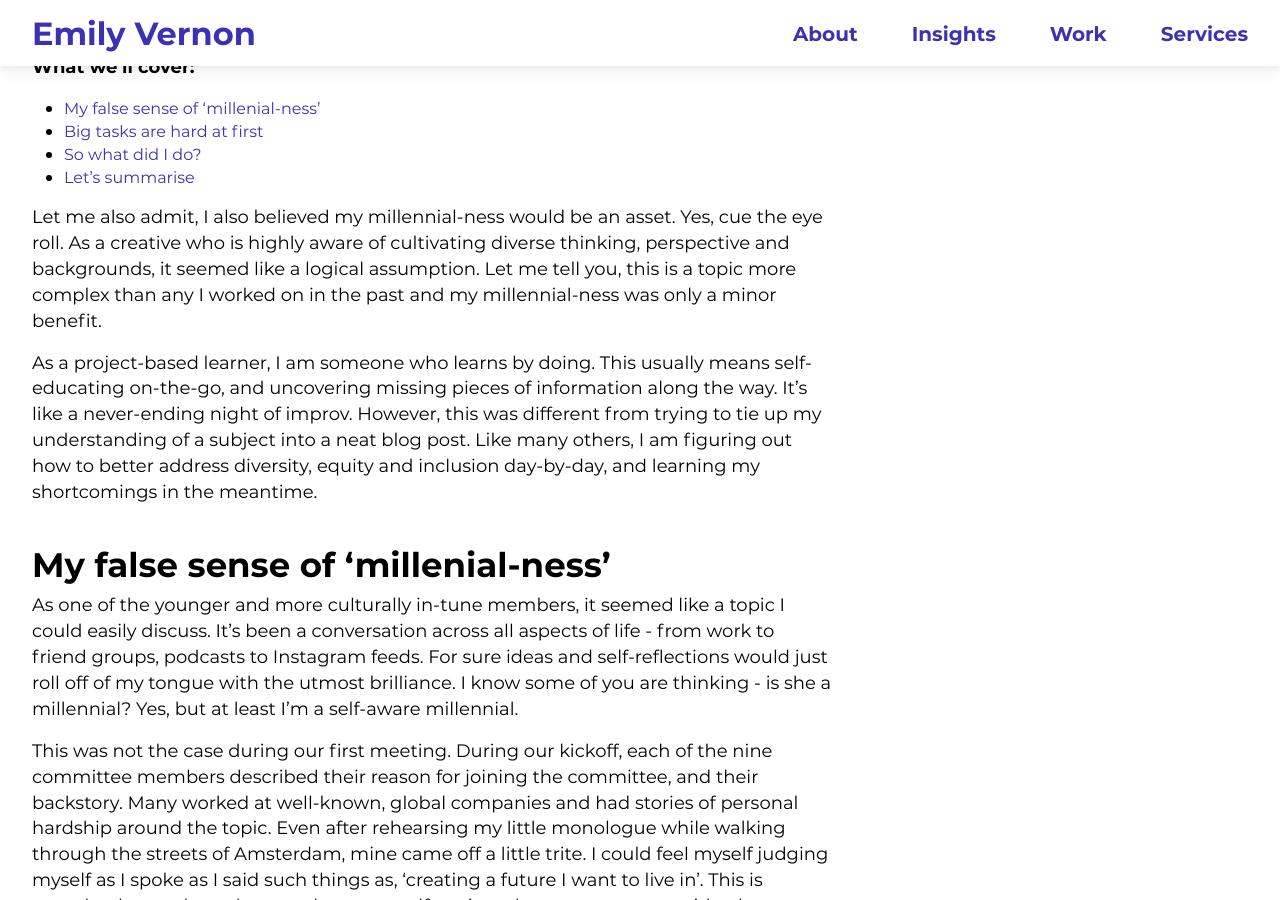
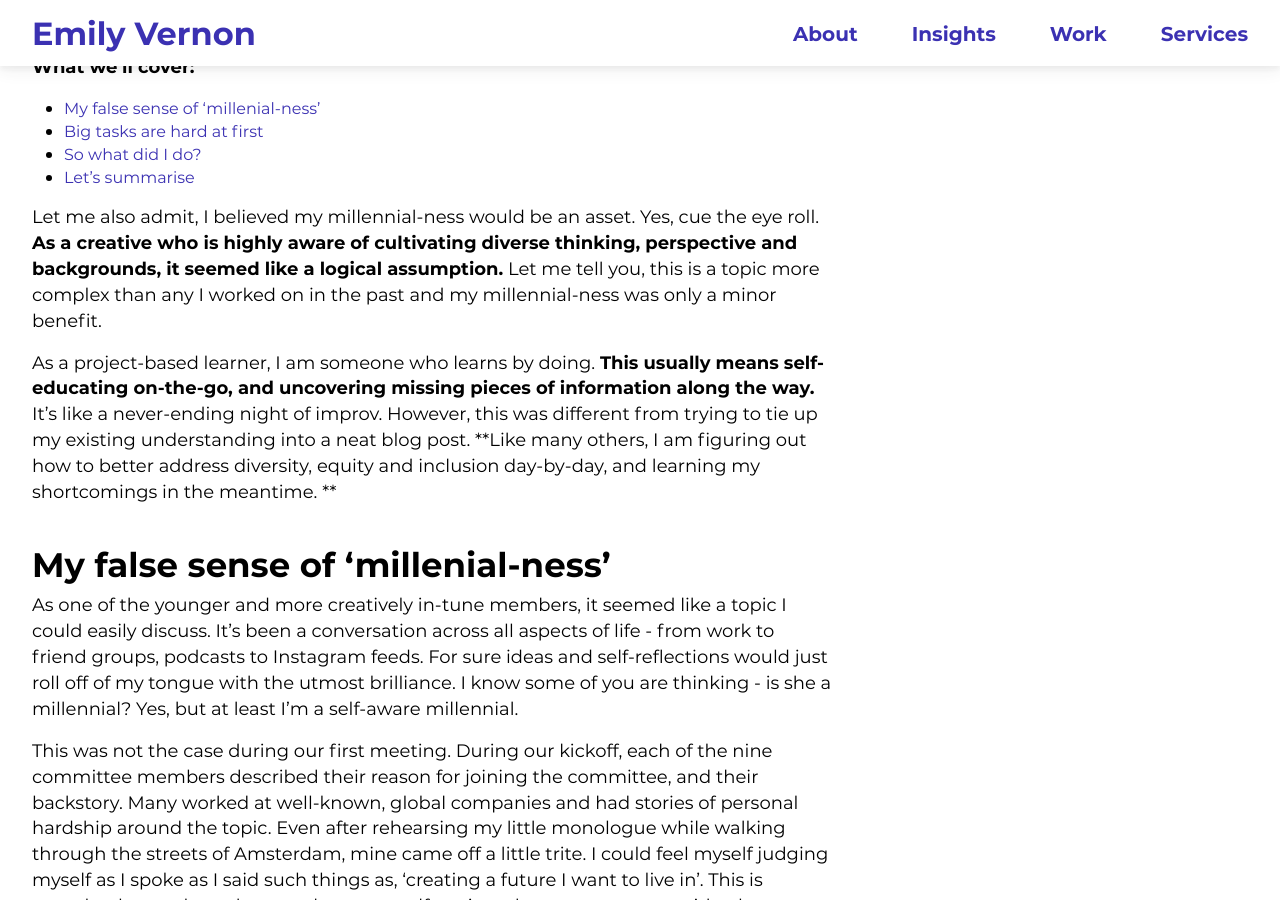
Before and after one commit to emilygv/emilyvernon.com, a Jekyll site: the page built from _posts/2022-08-21-learnings-from-participating-on-a-DEI-committee-part-I.md, in a window 1280 px wide and 900 px high, scrolled down 775 px. Built offline with Jekyll 4.4.1, drawn with Linux system fonts in a browser that asks for light colours.

Commit message:
Update 2022-08-21-learnings-from-participating-on-a-DEI-committee-part-I.md

```diff
--- a/_posts/2022-08-21-learnings-from-participating-on-a-DEI-committee-part-I.md
+++ b/_posts/2022-08-21-learnings-from-participating-on-a-DEI-committee-part-I.md
@@ -15,13 +15,13 @@ further_reading:
 * TOC
 {:toc}
 
-Let me also admit, I also believed my millennial-ness would be an asset. Yes, cue the eye roll. As a creative who is highly aware of cultivating diverse thinking, perspective and backgrounds, it seemed like a logical assumption. Let me tell you, this is a topic more complex than any I worked on in the past and my millennial-ness was only a minor benefit.
+Let me also admit, I believed my millennial-ness would be an asset. Yes, cue the eye roll. **As a creative who is highly aware of cultivating diverse thinking, perspective and backgrounds, it seemed like a logical assumption.** Let me tell you, this is a topic more complex than any I worked on in the past and my millennial-ness was only a minor benefit.
 
-As a project-based learner, I am someone who learns by doing. This usually means self-educating on-the-go, and uncovering missing pieces of information along the way. It’s like a never-ending night of improv. However, this was different from trying to tie up my understanding of a subject into a neat blog post. Like many others, I am figuring out how to better address diversity, equity and inclusion day-by-day, and learning my shortcomings in the meantime.
+As a project-based learner, I am someone who learns by doing. **This usually means self-educating on-the-go, and uncovering missing pieces of information along the way.** It’s like a never-ending night of improv. However, this was different from trying to tie up my existing understanding into a neat blog post. **Like many others, I am figuring out how to better address diversity, equity and inclusion day-by-day, and learning my shortcomings in the meantime. **
 
 ## My false sense of ‘millenial-ness’
 
-As one of the younger and more culturally in-tune members, it seemed like a topic I could easily discuss. It’s been a conversation across all aspects of life - from work to friend groups, podcasts to Instagram feeds. For sure ideas and self-reflections would just roll off of my tongue with the utmost brilliance. I know some of you are thinking - is she a millennial? Yes, but at least I’m a self-aware millennial.
+As one of the younger and more creatively in-tune members, it seemed like a topic I could easily discuss. It’s been a conversation across all aspects of life - from work to friend groups, podcasts to Instagram feeds. For sure ideas and self-reflections would just roll off of my tongue with the utmost brilliance. I know some of you are thinking - is she a millennial? Yes, but at least I’m a self-aware millennial.
 
 This was not the case during our first meeting. During our kickoff, each of the nine committee members described their reason for joining the committee, and their backstory. Many worked at well-known, global companies and had stories of personal hardship around the topic. Even after rehearsing my little monologue while walking through the streets of Amsterdam, mine came off a little trite. I could feel myself judging myself as I spoke as I said such things as, ‘creating a future I want to live in’. This is completely true, but when you hear yourself say it and cannot come up with a better phrase, it’s a bit of a cringe.
 
```
